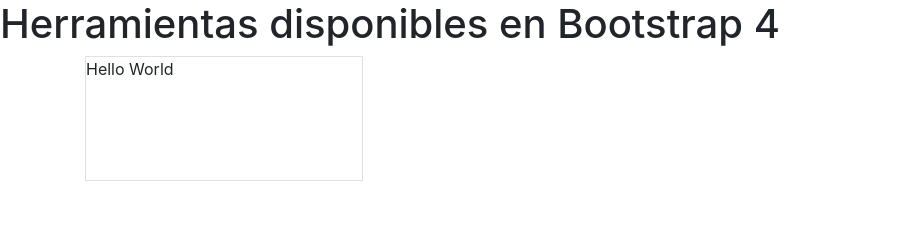
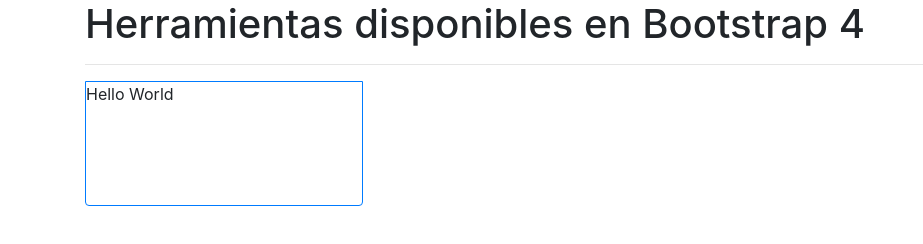
Before and after one commit to Armando101/Learning-CSS, a plain HTML site: page LearningBootstrap/herraminentas.html in a window 1280 px wide. Shown: the whole page, without its empty margins (0-923 px from the left). Drawn offline with nearby package versions, Linux system fonts and the light colour scheme.

Commit message:
Learning Bootstrap herramientas: borde

```diff
--- a/LearningBootstrap/herraminentas.html
+++ b/LearningBootstrap/herraminentas.html
@@ -7,11 +7,10 @@
     <link rel="stylesheet" href="bootstrap/css/bootstrap.min.css">
 </head>
 <body>
-
-    <h1>Herramientas disponibles en Bootstrap 4</h1>
-
     <div class="container" style="height: 500px">
-        <div class="caja w-25 h-25 border">
+        <h1>Herramientas disponibles en Bootstrap 4</h1>
+        <hr>
+        <div class="caja w-25 h-25 border border-primary rounded-bottom">
             Hello World
         </div>
     </div>
```
